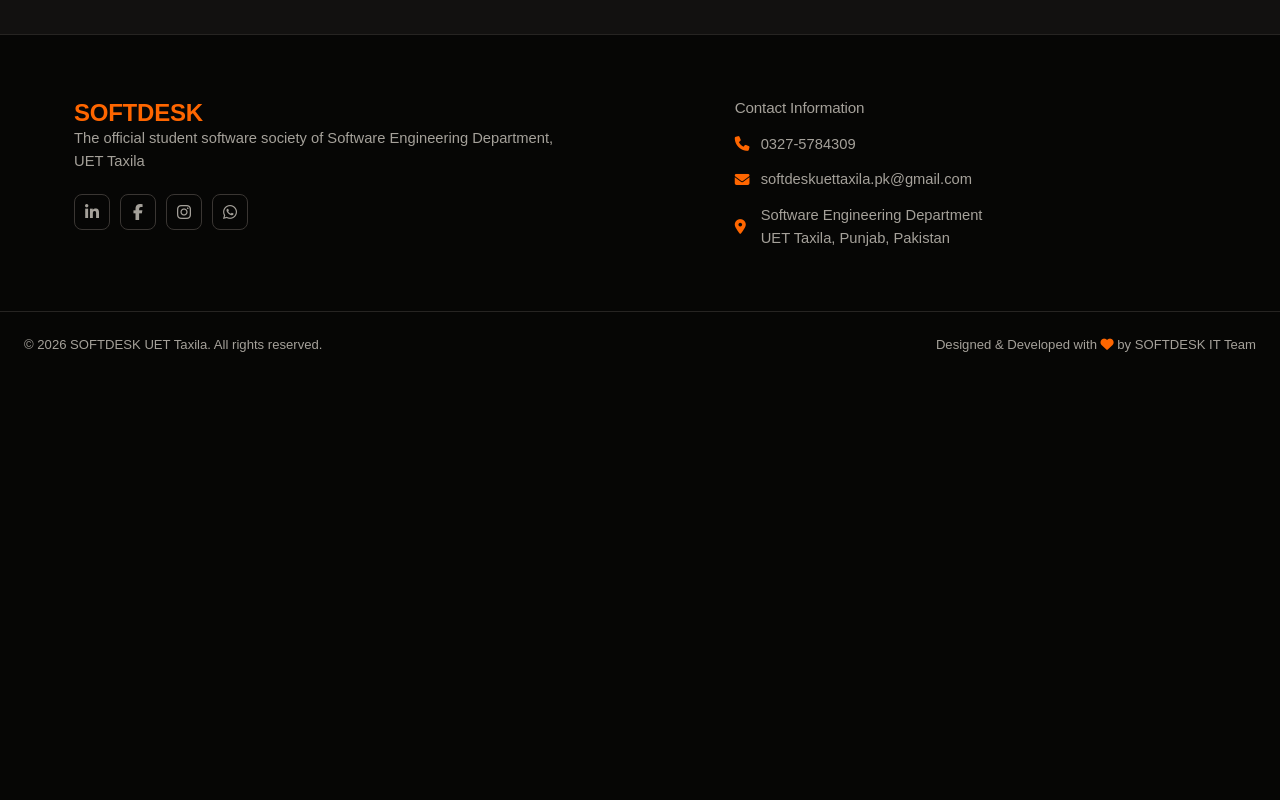
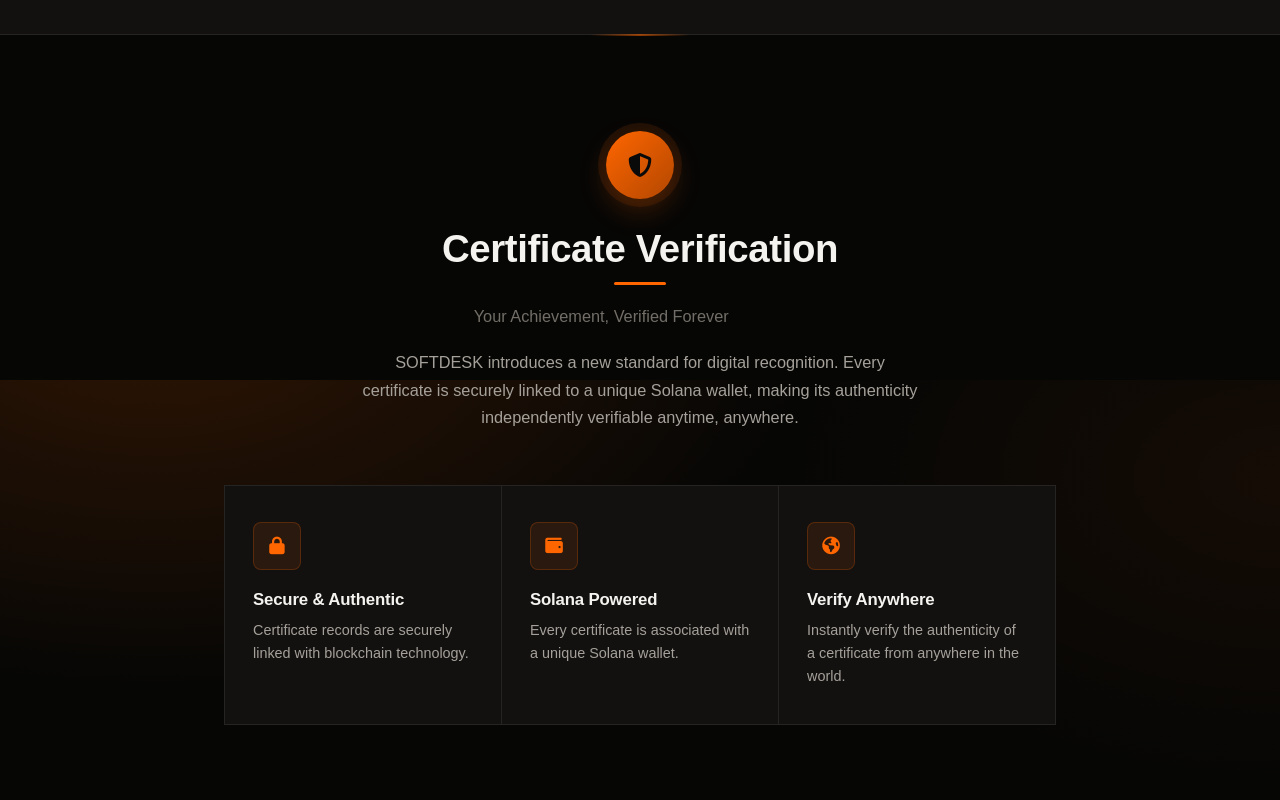
Before and after one commit to Sadafhssc/Softdesk_main, a plain HTML site: page index.html in a window 1280 px wide. Shown: the part 7620-8420 px from the top of the page. Before the commit the page ends 7997 px from the top, so only its background shows below. Drawn offline with Linux system fonts and the light colour scheme; a script that the page names is missing.

```diff
--- a/css/styles.css
+++ b/css/styles.css
@@ -895,6 +895,123 @@
 .lightbox-prev { left: 20px; }
 .lightbox-next { right: 20px; }
 
+/* ---------- Certificate Verification ---------- */
+.verify-section .container {
+    max-width: 880px;
+    text-align: center;
+}
+.verify-section .section-header { margin: 0 auto 20px; text-align: center; }
+.verify-section .section-title { padding-bottom: 14px; }
+.verify-section .section-title::after {
+    left: 50%;
+    transform: translateX(-50%);
+}
+
+.verify-badge {
+    width: 68px;
+    height: 68px;
+    margin: 0 auto 28px;
+    display: flex;
+    align-items: center;
+    justify-content: center;
+    border-radius: 50%;
+    background: linear-gradient(135deg, var(--accent), var(--accent-dim));
+    box-shadow: 0 0 0 8px var(--accent-soft), 0 12px 28px var(--accent-soft-strong);
+    color: #0a0a0a;
+    font-size: 1.5rem;
+}
+
+.verify-lede {
+    max-width: 560px;
+    margin: 0 auto 52px;
+    color: var(--text-muted);
+    font-size: 1.02rem;
+    line-height: 1.7;
+}
+
+.verify-grid {
+    display: grid;
+    grid-template-columns: repeat(3, 1fr);
+    gap: 1px;
+    background: var(--border);
+    border: 1px solid var(--border);
+    text-align: left;
+}
+.verify-card {
+    background: var(--bg-elevated);
+    padding: 36px 28px;
+    position: relative;
+    overflow: hidden;
+    transition: background 0.25s var(--ease), transform 0.3s var(--ease);
+}
+.verify-card:hover { transform: translateY(-4px); }
+.verify-card::before {
+    content: '';
+    position: absolute;
+    top: -60px; left: -40px;
+    width: 180px; height: 180px;
+    background: radial-gradient(circle, var(--accent-glow), transparent 70%);
+    opacity: 0;
+    transition: opacity 0.4s var(--ease);
+    pointer-events: none;
+}
+.verify-card:hover::before { opacity: 1; }
+.verify-card i {
+    position: relative;
+    width: 48px; height: 48px;
+    display: flex; align-items: center; justify-content: center;
+    color: var(--accent);
+    font-size: 1.1rem;
+    margin-bottom: 20px;
+    border-radius: var(--radius);
+    background: var(--accent-soft);
+    border: 1px solid var(--accent-soft-strong);
+    transition: transform 0.3s var(--ease-out);
+}
+.verify-card:hover i { transform: translateY(-3px) scale(1.06); }
+.verify-card h3 { font-size: 1.05rem; margin-bottom: 10px; position: relative; }
+.verify-card p {
+    font-size: 0.9rem;
+    line-height: 1.6;
+    position: relative;
+    margin: 0;
+}
+
+.verify-statement {
+    display: flex;
+    align-items: center;
+    justify-content: center;
+    gap: 10px;
+    max-width: 560px;
+    margin: 44px auto 0;
+    padding-top: 32px;
+    border-top: 1px solid var(--border);
+    color: var(--text-faint);
+    font-size: 0.88rem;
+}
+.verify-statement i { color: var(--accent); font-size: 0.9rem; }
+
+@media (max-width: 1024px) {
+    .verify-lede { max-width: 480px; }
+}
+
+@media (max-width: 860px) {
+    .verify-grid { grid-template-columns: 1fr; }
+    .verify-card { text-align: center; }
+    .verify-card i { margin-left: auto; margin-right: auto; }
+}
+
+@media (max-width: 767px) {
+    .verify-badge { width: 56px; height: 56px; font-size: 1.25rem; }
+    .verify-lede { font-size: 0.96rem; margin-bottom: 40px; }
+    .verify-statement { flex-direction: column; gap: 6px; text-align: center; }
+}
+
+@media (max-width: 480px) {
+    .verify-card { padding: 28px 22px; }
+    .verify-statement { font-size: 0.82rem; padding-top: 24px; }
+}
+
 /* ---------- Footer ---------- */
 .footer { border-top: 1px solid var(--border); padding: 64px 0 0; }
 .footer-grid {
--- a/index.html
+++ b/index.html
@@ -115,7 +115,7 @@
 
     <link rel="canonical" href="https://softdesk.org" />
     <link rel="icon" type="image/x-icon" href="./images/favicon.ico" />
-    <link rel="preload" href="./images/softdesk-logo.jpg" as="image" />
+    <link rel="icon" type="image/png" href="./images/favicon.png" />
 
     <link rel="preconnect" href="https://fonts.googleapis.com" />
     <link rel="preconnect" href="https://fonts.gstatic.com" crossorigin />
@@ -789,6 +789,54 @@
           </button>
         </div>
       </section>
+
+      <!-- Certificate Verification -->
+      <section id="verify" class="section verify-section">
+        <div class="container">
+          <div class="verify-badge reveal" aria-hidden="true">
+            <i class="fas fa-shield-halved"></i>
+          </div>
+
+          <div class="section-header reveal">
+            <h2 class="section-title">Certificate Verification</h2>
+            <p class="section-subtitle">
+              Your Achievement, Verified Forever
+            </p>
+          </div>
+
+          <p class="verify-lede reveal">
+            SOFTDESK introduces a new standard for digital recognition. Every
+            certificate is securely linked to a unique Solana wallet, making
+            its authenticity independently verifiable anytime, anywhere.
+          </p>
+
+          <div class="verify-grid">
+            <div class="verify-card reveal">
+              <i class="fas fa-lock"></i>
+              <h3>Secure &amp; Authentic</h3>
+              <p>
+                Certificate records are securely linked with blockchain
+                technology.
+              </p>
+            </div>
+            <div class="verify-card reveal">
+              <i class="fas fa-wallet"></i>
+              <h3>Solana Powered</h3>
+              <p>
+                Every certificate is associated with a unique Solana wallet.
+              </p>
+            </div>
+            <div class="verify-card reveal">
+              <i class="fas fa-earth-americas"></i>
+              <h3>Verify Anywhere</h3>
+              <p>
+                Instantly verify the authenticity of a certificate from
+                anywhere in the world.
+              </p>
+            </div>
+          </div>
+        </div>
+      </section>
     </main>
 
     <!-- Footer -->
```
Also changed, not shown: images/favicon.png (added).
